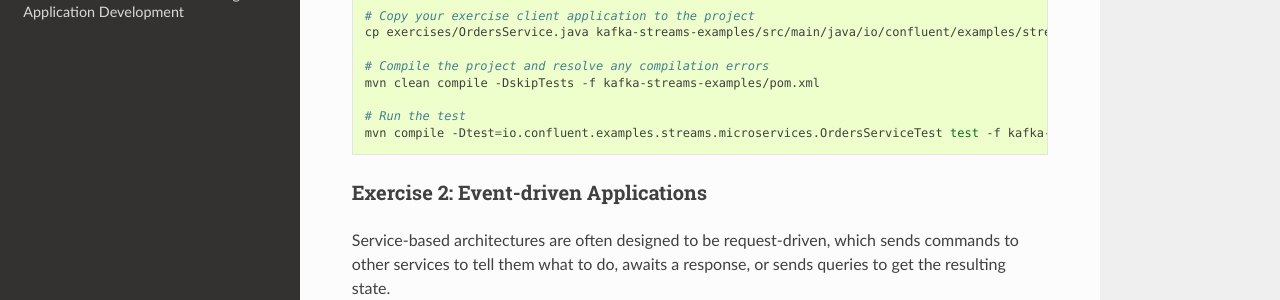
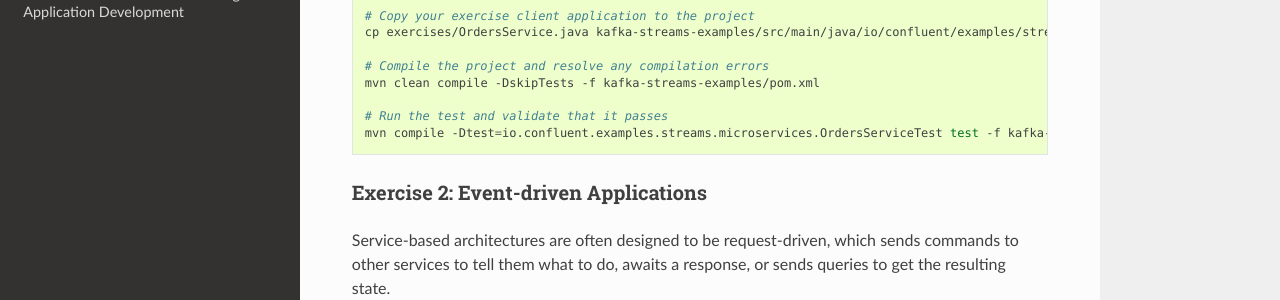
Before and after one commit to confluentinc/examples, a Sphinx documentation site: the page built from microservices-orders/docs/index.rst, in a window 1280 px wide and 900 px high, scrolled down 8438 px. Shown: the part 151-451 px from the top of the window. Built offline with Sphinx 7.4.7 and the Read the Docs theme 2.0.0, drawn with Linux system fonts in a browser that asks for light colours; cross-references to code outside the pages are shown as plain code; some of the changed text lies outside the part shown.

Commit message:
Tweak wording

```diff
--- a/microservices-orders/docs/index.rst
+++ b/microservices-orders/docs/index.rst
@@ -289,7 +289,7 @@ To test your code, save off the project's working solution, copy your version of
       # Compile the project and resolve any compilation errors
       mvn clean compile -DskipTests -f kafka-streams-examples/pom.xml
 
-      # Run the test
+      # Run the test and validate that it passes
       mvn compile -Dtest=io.confluent.examples.streams.microservices.OrdersServiceTest test -f kafka-streams-examples/pom.xml
 
 
@@ -346,7 +346,7 @@ To test your code, save off the project's working solution, copy your version of
       # Compile the project and resolve any compilation errors
       mvn clean compile -DskipTests -f kafka-streams-examples/pom.xml
 
-      # Run the test
+      # Run the test and validate that it passes
       mvn compile -Dtest=io.confluent.examples.streams.microservices.OrderDetailsService test -f kafka-streams-examples/pom.xml
 
 
@@ -410,7 +410,7 @@ To test your code, save off the project's working solution, copy your version of
       # Compile the project and resolve any compilation errors
       mvn clean compile -DskipTests -f kafka-streams-examples/pom.xml
 
-      # Run the test
+      # Run the test and validate that it passes
       mvn compile -Dtest=io.confluent.examples.streams.microservices.EmailService test -f kafka-streams-examples/pom.xml
 
 
@@ -461,7 +461,7 @@ To test your code, save off the project's working solution, copy your version of
       # Compile the project and resolve any compilation errors
       mvn clean compile -DskipTests -f kafka-streams-examples/pom.xml
 
-      # Run the test
+      # Run the test and validate that it passes
       mvn compile -Dtest=io.confluent.examples.streams.microservices.FraudService test -f kafka-streams-examples/pom.xml
 
 
@@ -512,7 +512,7 @@ To test your code, save off the project's working solution, copy your version of
       # Compile the project and resolve any compilation errors
       mvn clean compile -DskipTests -f kafka-streams-examples/pom.xml
 
-      # Run the test
+      # Run the test and validate that it passes
       mvn compile -Dtest=io.confluent.examples.streams.microservices.ValidationsAggregatorService test -f kafka-streams-examples/pom.xml
 
 
@@ -574,7 +574,7 @@ To test your code, save off the project's working solution, copy your version of
       # Compile the project and resolve any compilation errors
       mvn clean compile -DskipTests -f kafka-streams-examples/pom.xml
 
-      # Run the test
+      # Run the test and validate that it passes
       mvn compile -Dtest=io.confluent.examples.streams.microservices.InventoryService test -f kafka-streams-examples/pom.xml
 
 
```
